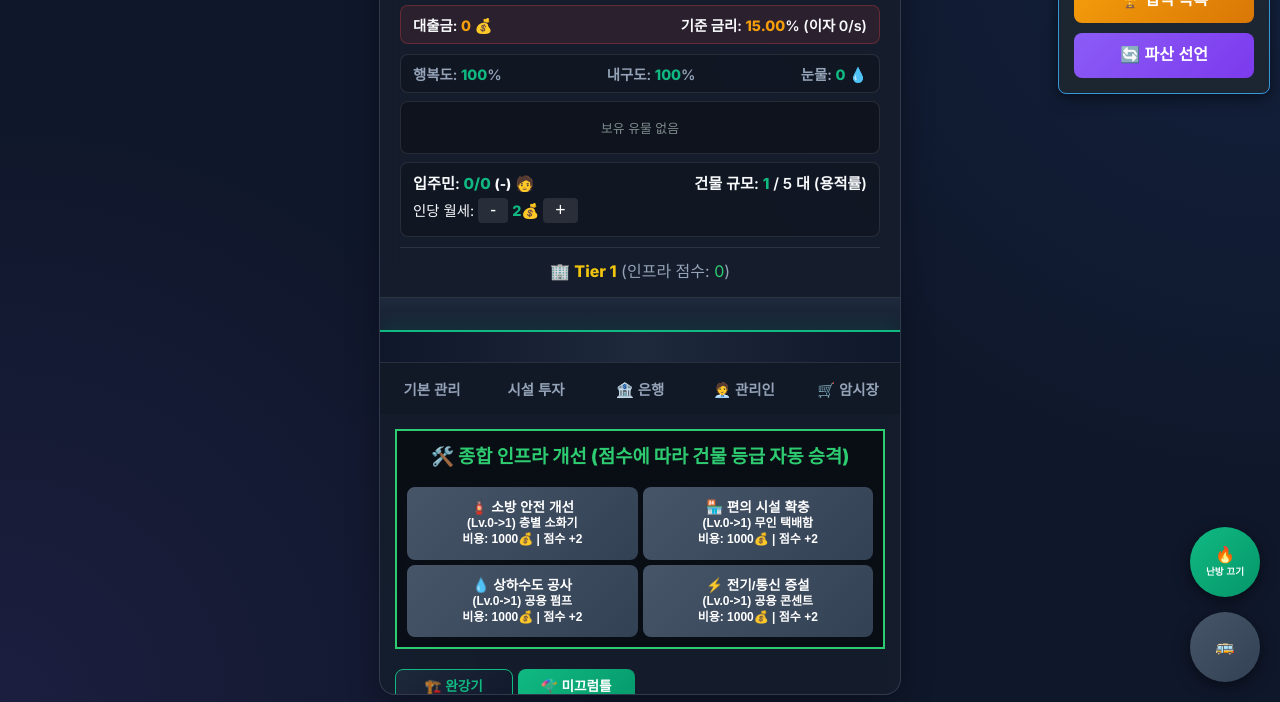
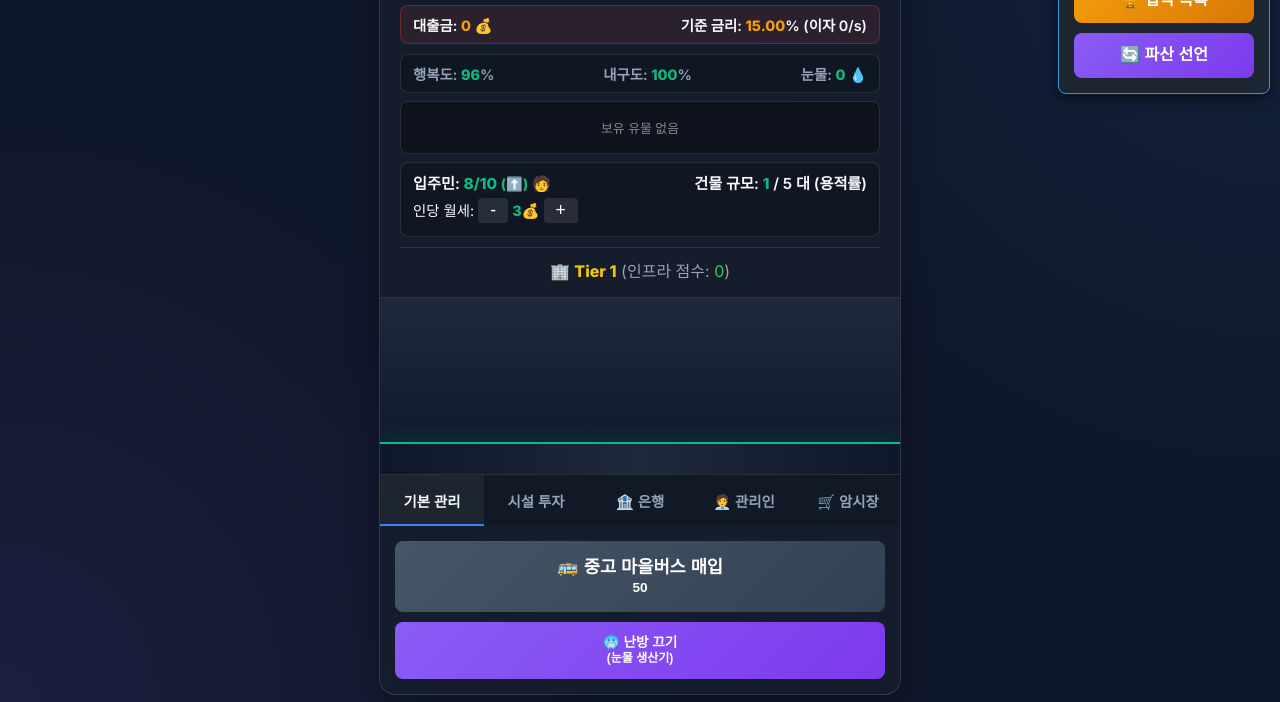
Before and after one commit to KimuSani/mini_games, a plain HTML site: page game2/index.html in a window 1280 px wide. Both pictures are taken after a click on the button "기본 관리". Shown: the part 98-800 px from the top of the page. Drawn offline with Linux system fonts and the light colour scheme.

Commit message:
Game 2: Revert FAB buttons to panelBasic, fix undefined variables causing game loop crash

```diff
--- a/game2/app.js
+++ b/game2/app.js
@@ -108,7 +108,7 @@ const elRentPerTenant = document.getElementById('rentPerTenantDisplay');
 const elTears = document.getElementById('tearsDisplay');
 const elStability = document.getElementById('stabilityDisplay');
 const elHappiness = document.getElementById('happinessDisplay');
-const elBusCost = document.getElementById('busPriceLabel');
+const elBusCost = document.getElementById('busCostDisplay');
 
 
 
@@ -121,18 +121,20 @@ const tabs = {
     'tabBasic': document.getElementById('panelBasic'),
     'tabUpgrade': document.getElementById('panelUpgrade'),
     'tabBank': document.getElementById('panelBank'),
-    'tabManager': document.getElementById('panelManager'),
     'tabShop': document.getElementById('panelShop')
 };
 
 Object.keys(tabs).forEach(tabId => {
-    document.getElementById(tabId).onclick = (e) => {
+    const btn = document.getElementById(tabId);
+    if (!btn) return;
+    btn.onclick = (e) => {
         Object.keys(tabs).forEach(tId => {
-            document.getElementById(tId).classList.remove('active');
-            tabs[tId].classList.add('hidden');
+            const tBtn = document.getElementById(tId);
+            if (tBtn) tBtn.classList.remove('active');
+            if (tabs[tId]) tabs[tId].classList.add('hidden');
         });
         e.target.classList.add('active');
-        tabs[tabId].classList.remove('hidden');
+        if (tabs[tabId]) tabs[tabId].classList.remove('hidden');
     };
 });
 
@@ -415,7 +417,7 @@ setInterval(() => {
 
     // 방치형(브라우저 스로틀링/오프라인) 보상 처리
     if (deltaSeconds > 10) {
-        let income = (rentPerTenant * tenants) * rentMultiplier * (ownedRelics.includes('broker') ? 1.5 : 1) * (ownedRelics.includes('cartel') ? Math.pow(1.05, busCount) : 1) * (1 + skillRentLevel * 0.05);
+        let income = (rentPerTenant * tenants) * rentMultiplier * (ownedRelics.includes('broker') ? 1.5 : 1) * (ownedRelics.includes('cartel') ? Math.pow(1.05, busCount) : 1);
     if (isFeverTime) income *= 3;
         const offlineEarnings = Math.floor(income * deltaSeconds * 0.5); // 50% 효율
         deposit += offlineEarnings;
@@ -708,7 +710,7 @@ document.getElementById('btnHeat').onclick = () => {
 };
 document.getElementById('towerContainer').addEventListener('click', (e) => {
     if (window.gameOver) return;
-    let earned = 10 + (skillClickLevel * 5);
+    let earned = 10;
     if (ownedRelics.includes('toad')) earned *= 3;
     if (isFeverTime) earned *= 3;
     deposit += earned;
--- a/game2/index.html
+++ b/game2/index.html
@@ -74,8 +74,17 @@
 
 
 
+
+        <!-- 기본 관리 탭 -->
+        <nav class="controls" id="panelBasic">
+            <button class="btn btn-action" id="btnBuyBus" style="grid-column: span 2; padding: 15px; font-size: 1.1rem;">
+                🚌 중고 마을버스 매입<br><span id="busCostDisplay" style="font-size: 0.85rem;">비용: 10</span>
+            </button>
+            <button class="btn btn-evil" id="btnHeat" style="grid-column: span 2;">🥶 난방 끄기<br><span style="font-size:0.75rem;">(눈물 생산기)</span></button>
+        </nav>
+
         <!-- 시설 투자 탭 -->
-        <nav class="controls" id="panelUpgrade">
+        <nav class="controls hidden" id="panelUpgrade">
 
             <div style="grid-column: span 2; border: 2px solid #2ecc71; padding: 10px; margin-bottom: 10px; background: rgba(0,0,0,0.5);">
                 <h3 style="color: #2ecc71; margin-top: 0; text-align: center;">🛠️ 종합 인프라 개선 (점수에 따라 건물 등급 자동 승격)</h3>
@@ -184,11 +193,7 @@
 
     <script src="app.js"></script>
 
-    <!-- Floating Action Buttons (FAB) -->
-    <div style="position: fixed; bottom: 20px; right: 20px; display: flex; flex-direction: column; gap: 15px; z-index: 1000;">
-        <button id="btnHeat" class="btn btn-primary" style="border-radius: 50%; width: 70px; height: 70px; box-shadow: 0 4px 15px rgba(0,0,0,0.5); font-size: 1rem; padding:5px;">🔥<br><span style="font-size:0.6rem;">난방 끄기</span></button>
-        <button id="btnBuyBus" class="btn btn-action" style="border-radius: 50%; width: 70px; height: 70px; box-shadow: 0 4px 15px rgba(0,0,0,0.5); font-size: 1rem; padding:5px;">🚌<br><span id="busPriceLabel" style="font-size:0.6rem;"></span></button>
-    </div>
+
 
 
     <!-- Hamburger Menu Overlay -->
```
